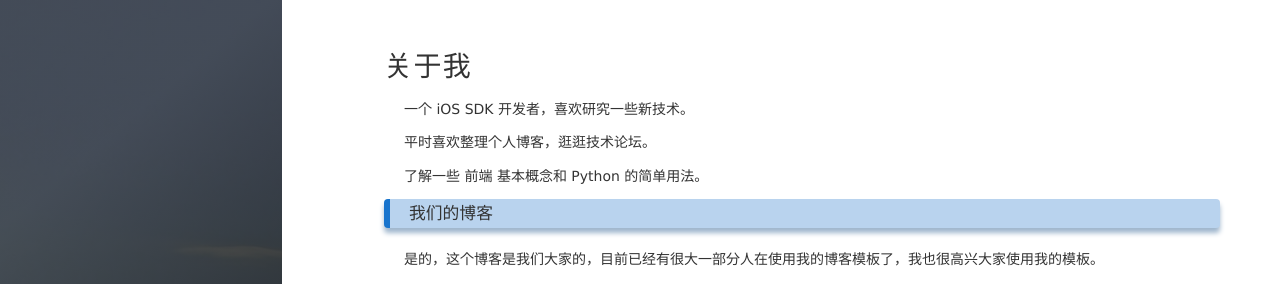
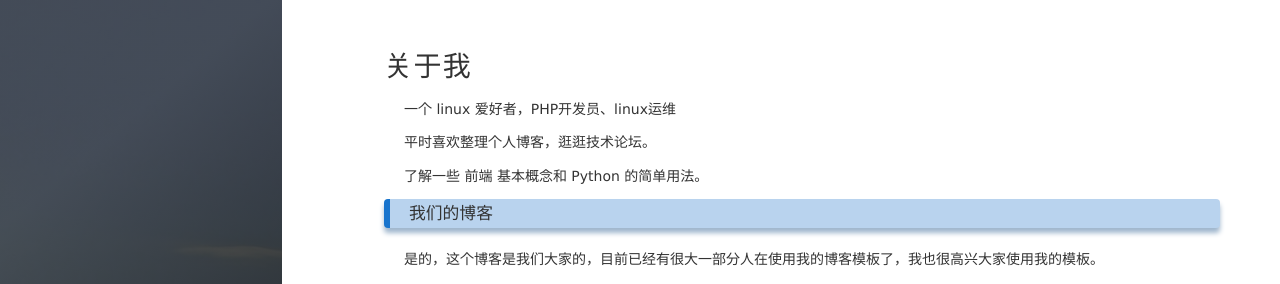
Before and after one commit to tony-huhan/tonyhu.github.io, a Jekyll site: the page built from about.md, in a window 1280 px wide. Shown: the top 284 px of the page. Built offline with Jekyll 4.4.1, drawn with Linux system fonts in a browser that asks for light colours; nearby versions of some CDN libraries; comment, search, counter and statistics services are not loaded.

Commit message:
modified about.md

```diff
--- a/_includes/footer.html
+++ b/_includes/footer.html
@@ -69,7 +69,7 @@
 
         <div class = "footer_div">
            <p class="copyright text-muted">
-            Copyright &copy; {{ site.title }} {{ site.time | date: '%Y' }} Theme by <a href="http://baixin.io/">huhan</a> |
+            Copyright &copy; {{ site.title }} {{ site.time | date: '%Y' }} Theme by <a href="http://blog.tonyhu.cn/">huhan</a> |
             <iframe
                 style="margin-left: 2px; margin-bottom:-5px;"
                 frameborder="0" scrolling="0" width="91px" height="20px"
--- a/about.md
+++ b/about.md
@@ -3,7 +3,7 @@ layout: page
 title: 关于我
 ---
 
-一个 iOS SDK 开发者，喜欢研究一些新技术。
+一个 linux 爱好者，PHP开发员、linux运维
 <p>
 平时喜欢整理个人博客，逛逛技术论坛。
 <p>
@@ -29,7 +29,7 @@ title: 关于我
 
 <p>
 
-博客源码在 <a target="_blank" href='https://github.com/leopardpan/leopardpan.github.io/'>Github</a> 上，你的 Star 是我更新的动力，谢谢~
+博客源码在 <a target="_blank" href='https://github.com/tony-huhan/tonyhu.github.io/'>Github</a> 上，你的 Star 是我更新的动力，谢谢~
 
 <p>
 
```
